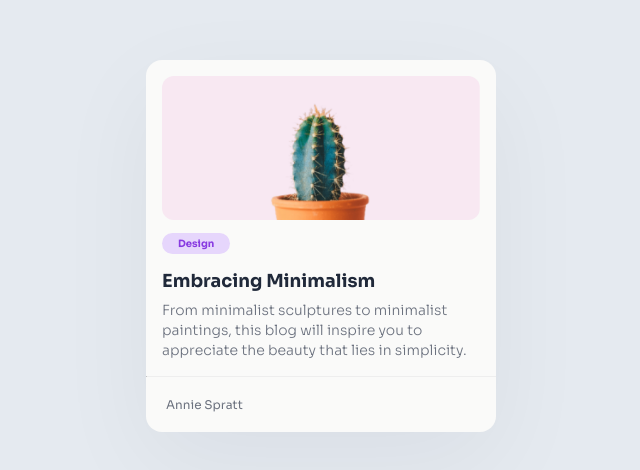
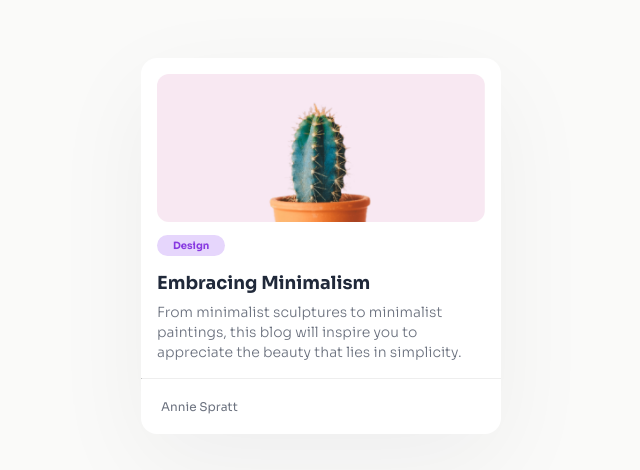
Before and after one commit to nicopowell/minimal-blog-card, a plain HTML site: page index.html in a window 1280 px wide. Shown: the part 154-624 px from the top of the page, without its empty margins (319-959 px from the left). Drawn offline with Linux system fonts and the light colour scheme.

Commit message:
changed the bg color

```diff
--- a/css/styles.css
+++ b/css/styles.css
@@ -10,7 +10,7 @@ body {
     display: flex;
     justify-content: center;
     align-items: center;
-    background: #E5EAF0;
+    background: #FAFAF9;
 }
 
 main {
@@ -24,9 +24,9 @@ main {
 }
 
 .card {
-    width: 350px;
-    min-height: 350px;
-    background-color: #fafaf9;
+    width: 360px;
+    min-height: 360px;
+    background-color: #FFFFFF;
     box-shadow: 0px 30px 100px 0px rgba(17, 23, 41, 0.05);
     border-radius: 1rem;
 }
```
